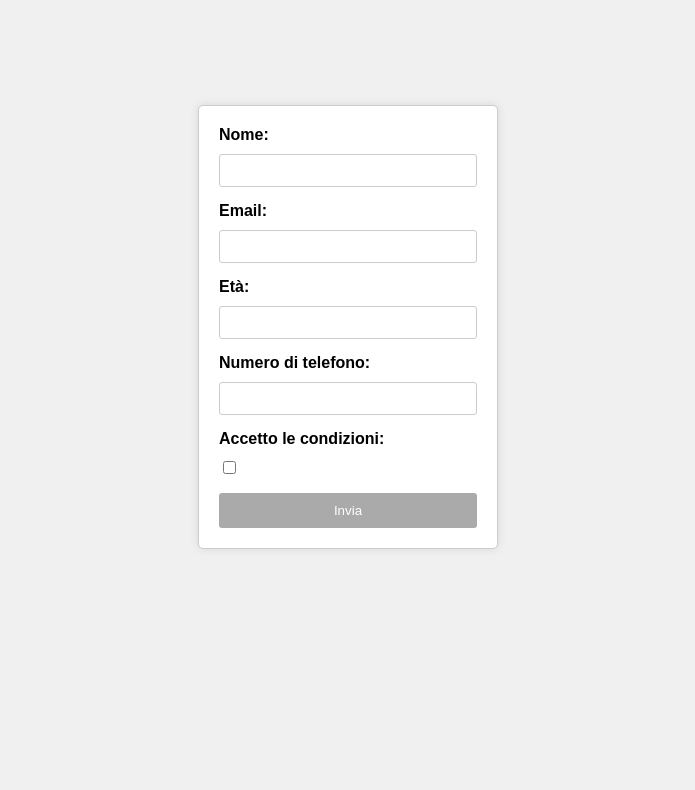
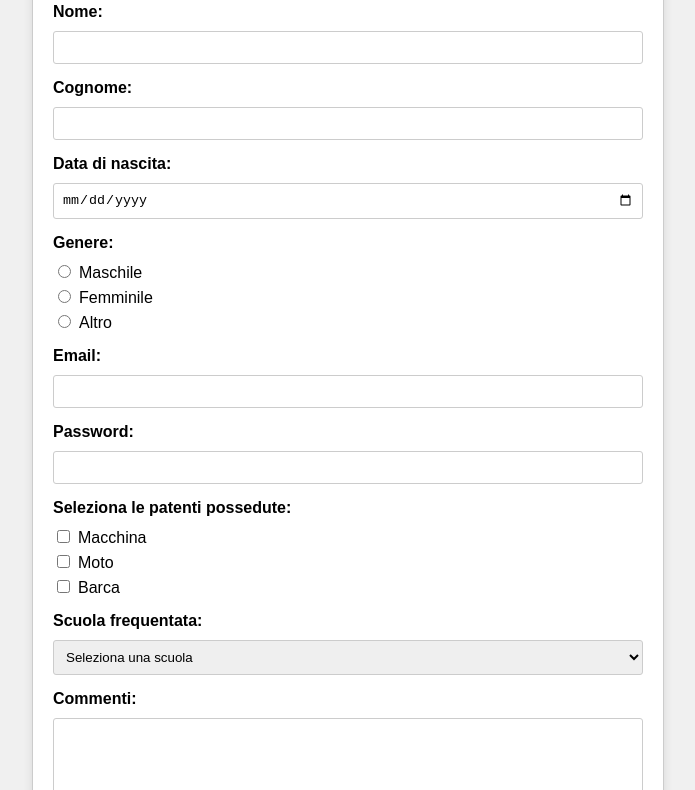
Before and after one commit to salvo1717/Server-Validazione, a website: page html/index.html in a window 1280 px wide. Shown: the part 73-863 px from the top of the page, without its empty margins (292-987 px from the left). Before the commit the page ends 800 px from the top, so only its background shows below. Drawn offline with nearby package versions, Linux system fonts and the light colour scheme.

Commit message:
Aggiunta progetto

```diff
--- /dev/null
+++ b/css/404.css
@@ -0,0 +1,37 @@
+html {
+            background-color: white;
+            height: 100%;
+            margin: 0;
+        }
+
+        body {
+            margin: 0;
+            height: 100%;
+            font-family: Arial, Helvetica, sans-serif;
+            display: flex;
+            flex-direction: column;
+        }
+
+        div {
+            margin: 0;
+            height: 100%;
+            font-family: Arial, Helvetica, sans-serif;
+            display: flex;
+            flex-direction: column;
+            align-items: center;
+            justify-content: center;
+        }
+
+        header {
+            font-size: 150%;
+            background-color: rgba(0, 0, 0, 0.3);
+        }
+
+        a {
+            text-decoration: none;
+            color: black;
+        }
+
+        a:hover {
+            color: darkslategrey;
+        }
--- a/css/index.css
+++ b/css/index.css
@@ -11,6 +11,7 @@ header{
     text-align: center;
 }
 main{
+    margin-top: 100px;
     display: flex;
     justify-content: center;
     align-items: center;
@@ -20,7 +21,7 @@ form{
     margin: 20px auto;
     padding: 20px;
     box-sizing: border-box;
-    width: 300px;
+    width: 50%;
     background-color: #ffffff;
     border: 1px solid #cccccc;
     border-radius: 5px;
@@ -36,7 +37,11 @@ form div{
 }
 form input[type="text"],
 form input[type="email"],
-form input[type="number"]{
+form input[type="number"],
+form input[type="password"],
+form input[type="Date"],
+form select,
+form textarea{
     width: 100%;
     padding: 8px;
     box-sizing: border-box;
@@ -45,9 +50,17 @@ form input[type="number"]{
 }
 form input[type="text"]:focus,
 form input[type="email"]:focus,
-form input[type="number"]:focus{
+form input[type="number"]:focus,
+form input[type="password"]:focus,
+form input[type="Date"]:focus,
+form select:focus,
+form textarea:focus{
     border-color: #777777;
     outline: none;
+}
+form textarea{
+    resize: vertical;
+    min-height: 100px;
 }
 form button{
     width: 100%;
@@ -67,3 +80,17 @@ form button.hvr-shutter-out-horizontal {
 form button.hvr-shutter-out-horizontal::before {
     background: #555555;
 }
+form div div{
+    margin: 5px 0;
+    display: flex;
+    align-items: baseline;
+    margin-right: 10px;
+}
+form div div label{
+    font-weight: normal;
+    display: flex;
+    margin: 0;
+    padding-left: 5px;
+    align-items:baseline;
+    justify-content: center;
+}
--- a/html/index.html
+++ b/html/index.html
@@ -14,26 +14,76 @@
         <h1>Form</h1>
     </header>
     <main>
-        <form id="mioForm" action="/submit" method="GET" novalidate>
+        <form id="mioForm" action="/submit" method="POST" enctype="multipart/form-data" novalidate>
+            <div>
+                <label for="fotoProfilo">Carica Foto Profilo:</label>
+                <input type="file" id="fotoProfilo" name="foto_profilo" accept="image/jpeg, image/png, image/gif">
+            </div>
             <div>
                 <label for="nome">Nome:</label>
-                <input type="text" id="nome" name="nome" required>
+                <input type="text" id="nome" name="nome">
+            </div>
+            <div>
+                <label for="nome">Cognome:</label>
+                <input type="text" id="cognome" name="cognome">
+            </div>
+            <div>
+                <label for="data">Data di nascita:</label>
+                <input type="date" name="data" id="data">
+            </div>
+            <div>
+                <label for="sesso">Genere:</label>
+                <div>
+                    <input type="radio" name="sesso" id="sessom" value="maschile">
+                    <label for="sessom">Maschile</label>
+                </div>
+                <div>
+                    <input type="radio" name="sesso" id="sessof" value="femminile">
+                    <label for="sessof">Femminile</label>
+                </div>
+                <div>
+                    <input type="radio" name="sesso" id="sessoa" value="altro">
+                    <label for="sessoa">Altro</label>
+                </div>
             </div>
             <div>
                 <label for="email">Email:</label>
-                <input type="email" id="email" name="email" required>
+                <input type="email" id="email" name="email">
             </div>
             <div>
-                <label for="eta">Età:</label>
-                <input type="number" id="eta" name="eta" min="1" max="120" required>
+                <label for="password">Password:</label>
+                <input type="password" name="password" id="password">
             </div>
             <div>
-                <label for="numero">Numero di telefono:</label>
-                <input type="text" id="numero" name="numero" required>
+                <label for="patenti">Seleziona le patenti possedute:</label>
+                <div>
+                    <input type="checkbox" name="patenti" id="patentem" value="macchina">
+                    <label for="patentem">Macchina</label>
+                </div>
+                <div>
+                    <input type="checkbox" name="patenti" id="patentemo" value="moto">
+                    <label for="patentemo">Moto</label>
+                </div>
+                <div>
+                    <input type="checkbox" name="patenti" id="patenteb" value="barca">
+                    <label for="patenteb">Barca</label>
+                </div>
             </div>
             <div>
-                <label for="condizioni">Accetto le condizioni:</label>
-                <input type="checkbox" id="condizioni" name="condizioni" required>
+                <label for="scuola">Scuola frequentata:</label>
+                <select name="scuola" id="scuola">
+                    <option value="">Seleziona una scuola</option>
+                    <option value="alberghiero">Istituto Alberghiero G. Magnaghi</option>
+                    <option value="melloni">Istituto Tecnico Economico G. Melloni</option>
+                    <option value="romagnosi">Liceo Classico G. D. Romagnosi</option>
+                    <option value="mariotti">Liceo Scientifico A. B. Mariotti</option>
+                    <option value="leonardo">Itis Leonardo da Vinci</option>
+                    <option value="michele_pellegrino">Liceo D. Michele Pellegrino (Scienze Umane)</option>
+                </select>
+            </div>
+            <div>
+                <label for="commenti">Commenti:</label>
+                <textarea name="commenti" id="commenti" rows="4"></textarea>
             </div>
             <button class="hvr-shutter-out-horizontal" type="submit">Invia</button>
         </form>
--- a/package.json
+++ b/package.json
@@ -8,5 +8,8 @@
   "main": "index.js",
   "scripts": {
     "test": "echo \"Error: no test specified\" && exit 1"
+  },
+  "dependencies": {
+    "formidable": "^3.5.4"
   }
 }
```
Also changed, not shown: html/404.html (added, +20 -0 lines), server.js (+53 -15 lines), README.md, 1 other file.
